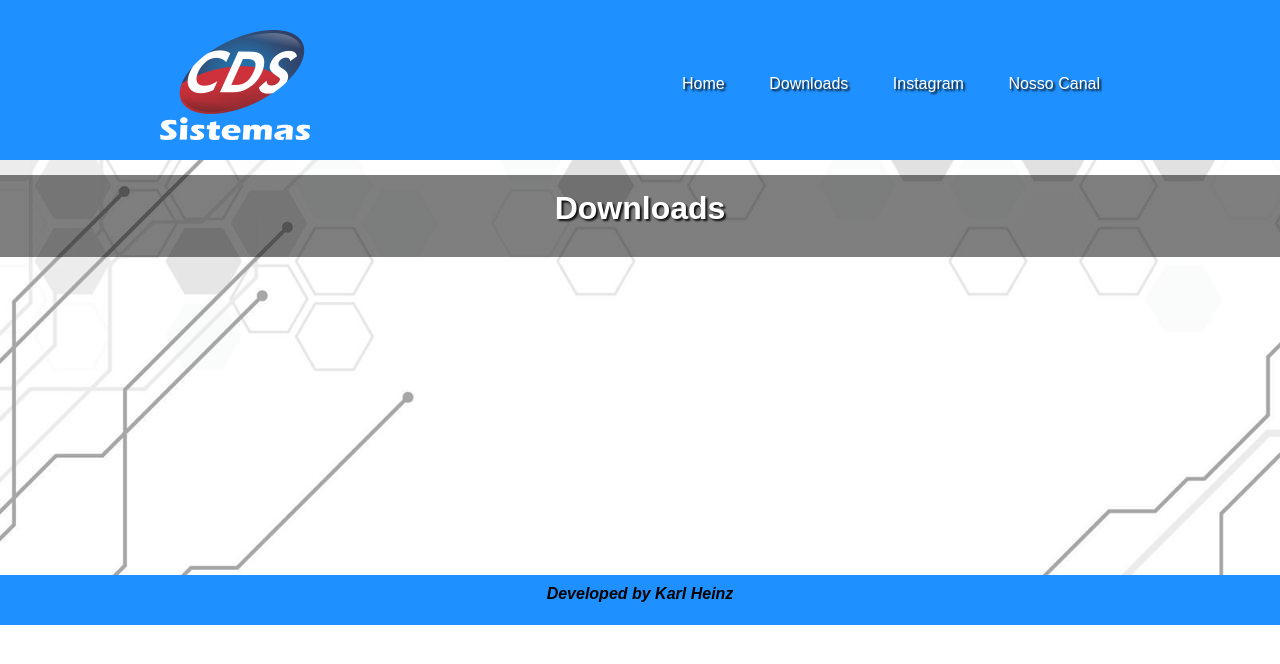
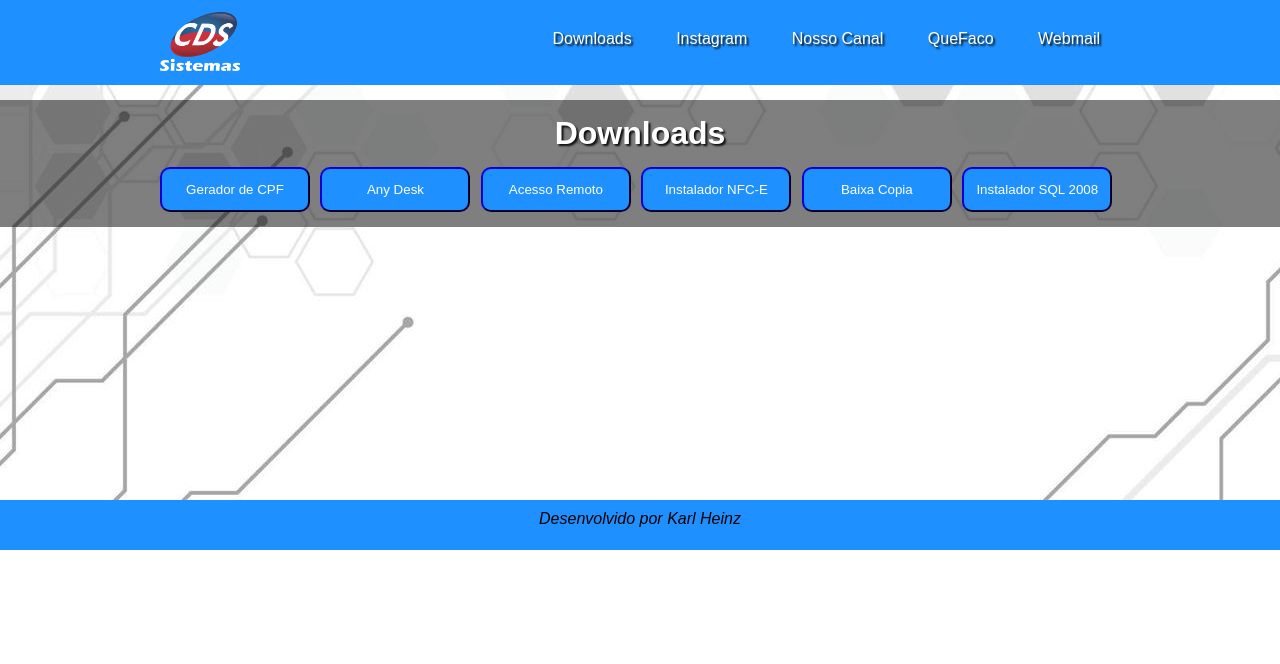
Before and after one commit to okarlheinz/cdsimplantacao, a PHP site: page /Downloads.html in a window 1280 px wide. Shown: the top 664 px of the page. Run offline with PHP 8.4, Linux system fonts and the light colour scheme.

Commit message:
Feitas atualizacoes e novos links para download

```diff
--- a/Downloads.html
+++ b/Downloads.html
@@ -1,10 +1,10 @@
 <DOCTYPE html>
 	<html lang='pt-br'>
-
         <head>
             <meta charset="utf-8">
             <title>CDS Sistemas</title>
-			<link rel="stylesheet" type="text/css" href="./css/style.css">
+            <link rel="stylesheet" type="text/css" href="css/style.css">
+            <link rel="shortcut icon" href="./img/favicon.ico" type="image/x-icon" />
 		</head>
 
         <body>
@@ -12,25 +12,31 @@
             <header>
                 <div class="container">
                     <div id="logo">
-						<img src="./img/cds_logo.png">
+                        <a href="index.html"><img src="./img/cds_logo.png"></a>
                     </div>
 
                     <div id="menu">
-						<a href="index.html">Home</a>
                         <a href="Downloads.html">Downloads</a>
                         <a href="https://www.instagram.com/cdssistemas/" target="_blank" rel="noopener noreferrer">Instagram</a>
                         <a href="https://www.youtube.com/channel/UCTovPDfm2UFMDi58vSJpopA" target="_blank" rel="noopener noreferrer">Nosso Canal</a>
+                        <a href="https://quefaco.webnode.com.br/" target="_blank" rel="noopener noreferrer">QueFaco</a>
+                        <a href="https://webmail-seguro.com.br/cdssistemas.com.br/" target="_blank" rel="noopener noreferrer">Webmail</a>
                     </div>
+
                 </div>
             </header>
-
 
 			<div id='div_principal'>
 				<div class="efeito">
 					<div class="container">
 
 						<h1>Downloads</h1>
-
+                            <button id="btn-download"><a href="downloads/Gerador_de_cpf.rar" target="_blank" rel="noopener noreferrer">Gerador de CPF</a></button>
+							<button id="btn-download"><a href="downloads/AnyDesk.exe" target="_blank" rel="noopener noreferrer">Any Desk</a></button>
+                            <button id="btn-download"><a href="downloads/AcessoRemoto.exe" target="_blank" rel="noopener noreferrer">Acesso Remoto</a></button>
+                            <button id="btn-download"><a href="http://198.49.71.152:800/cdsnfe/" target="_blank" rel="noopener noreferrer">Instalador NFC-E</a></button>
+                            <button id="btn-download"><a href="downloads/CDS_Baixaexe.rar" target="_blank" rel="noopener noreferrer">Baixa Copia</a></button>
+                            <button id="btn-download"><a href="https://drive.google.com/file/d/1_XP9nua0TMGg8EXN1mNUBayFwduW0xfE/view?usp=sharing" target="_blank" rel="noopener noreferrer">Instalador SQL 2008</a></button>
 
 					</div>
 				</div>
@@ -38,5 +44,8 @@
 
 
 			<footer>
-				<b><i>Developed by Karl Heinz</i></b>
+				<i>Desenvolvido por Karl Heinz</i>
 			</footer>
+
+        </body>
+    </html>
--- a/css/style.css
+++ b/css/style.css
@@ -6,7 +6,7 @@
 
 header{
 	background-color: DodgerBlue;
-	height: 100px;
+	height: 25px;
 	padding: 30px;
 }
 
@@ -26,11 +26,21 @@ h1{
 	padding: 0px 0px 15px 0px;
 }
 
+h2{
+	margin-top: 50px;
+	color: #ffffff;
+	text-align: center;
+	text-shadow: 2px 2px 2px #111111;
+	padding: 0px 0px 15px 0px;
+}
+
 p{
+	text-align: center;
 	color: #ffffff;
 	text-shadow: 2px 2px 2px #111111;
 	padding: 0px 0px 15px 0px;
 }
+
 
 #div_principal{
 	clear: both;
@@ -43,8 +53,16 @@ p{
 	float: left;
 }
 
+#logo img{
+	width: 80px;
+	margin-top: -18px;
+}
+
+#logo img:hover{
+	transform: scale(1.2);
+}
+
 #menu{
-	margin-top: 45px;
 	float: right;
 }
 
@@ -57,6 +75,46 @@ p{
 
 #menu a:hover{
 	background-color: #1111;
+	border-radius: 10px;
+}
+
+#btn-download{
+	margin-right: 6px;
+	border-width: 2px;
+	border-radius: 10px;
+	border-color: rgb(7, 0, 131);
+	background-color: dodgerblue ;
+	width: 150px;
+	height: 45px;
+}
+
+#btn-download a{
+	color: white;
+	text-decoration: none;
+	/* text-shadow: 2px 2px 2px #111111; */
+}
+
+#btn-download:hover{
+	transform: scale(1.2);
+	background-color: rgb(159, 0, 0);
+}
+
+
+#server img{
+	width: 150px;
+}
+
+#server a{
+	padding: 75px;
+	margin-right: 15px;
+	text-decoration: none;
+	color: white;
+	text-shadow: 2px 2px 2px #111111;
+}
+
+#server img:hover{
+	transform: scale(1.2);
+	border-radius: 10px;
 }
 
 .container{
```
Also changed, not shown: index.html (+22 -5 lines), pagina3.html (deleted, +0 -35 lines), img/favicon.ico (added), img/outlook.png (added), img/servidor.png (added), 4 other files. Lines whose indentation alone changed are shown as unchanged.
